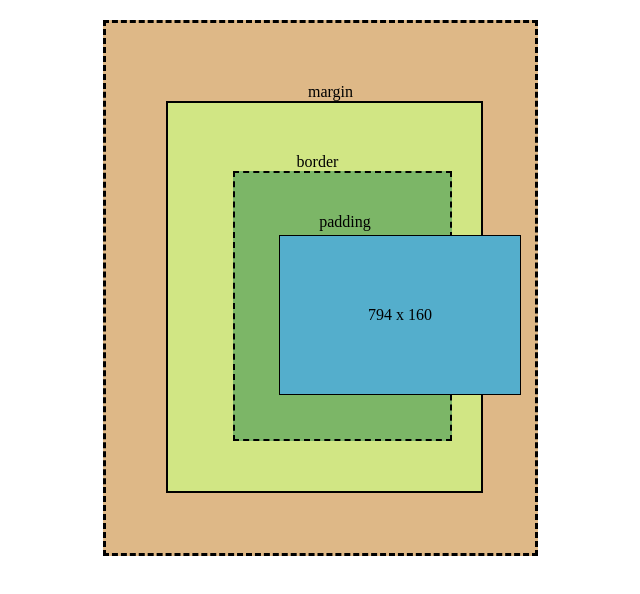
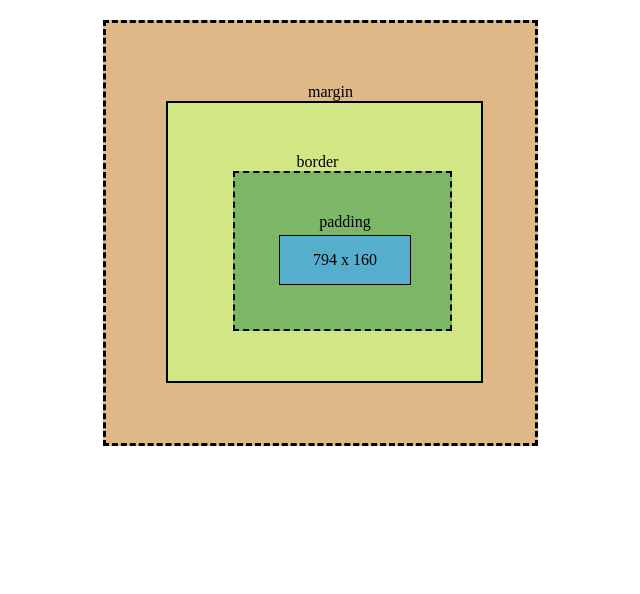
Before and after one commit to deekshitha199/box-structure, a plain HTML site: page index.html in a window 1280 px wide. Shown: the whole page, without its empty margins (320-960 px from the left). Drawn offline with Linux system fonts and the light colour scheme.

Commit message:
Update index.html

```diff
--- a/index.html
+++ b/index.html
@@ -12,7 +12,7 @@
         background-color: rgb(84, 174, 204);
         text-align: center;
         margin: 4px;
-        padding: 70px;
+        padding: 15px;
 
        }
        .s2{
```
